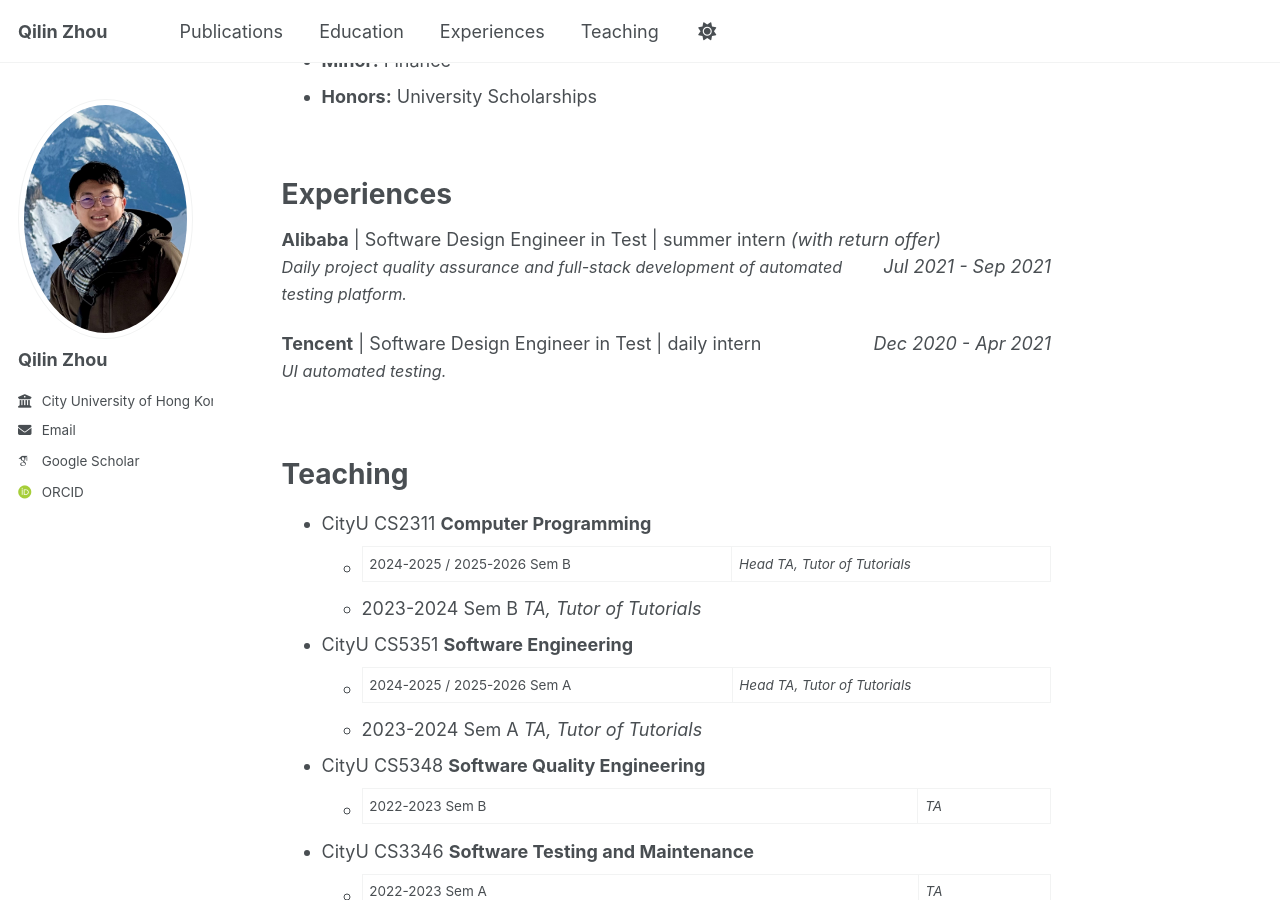
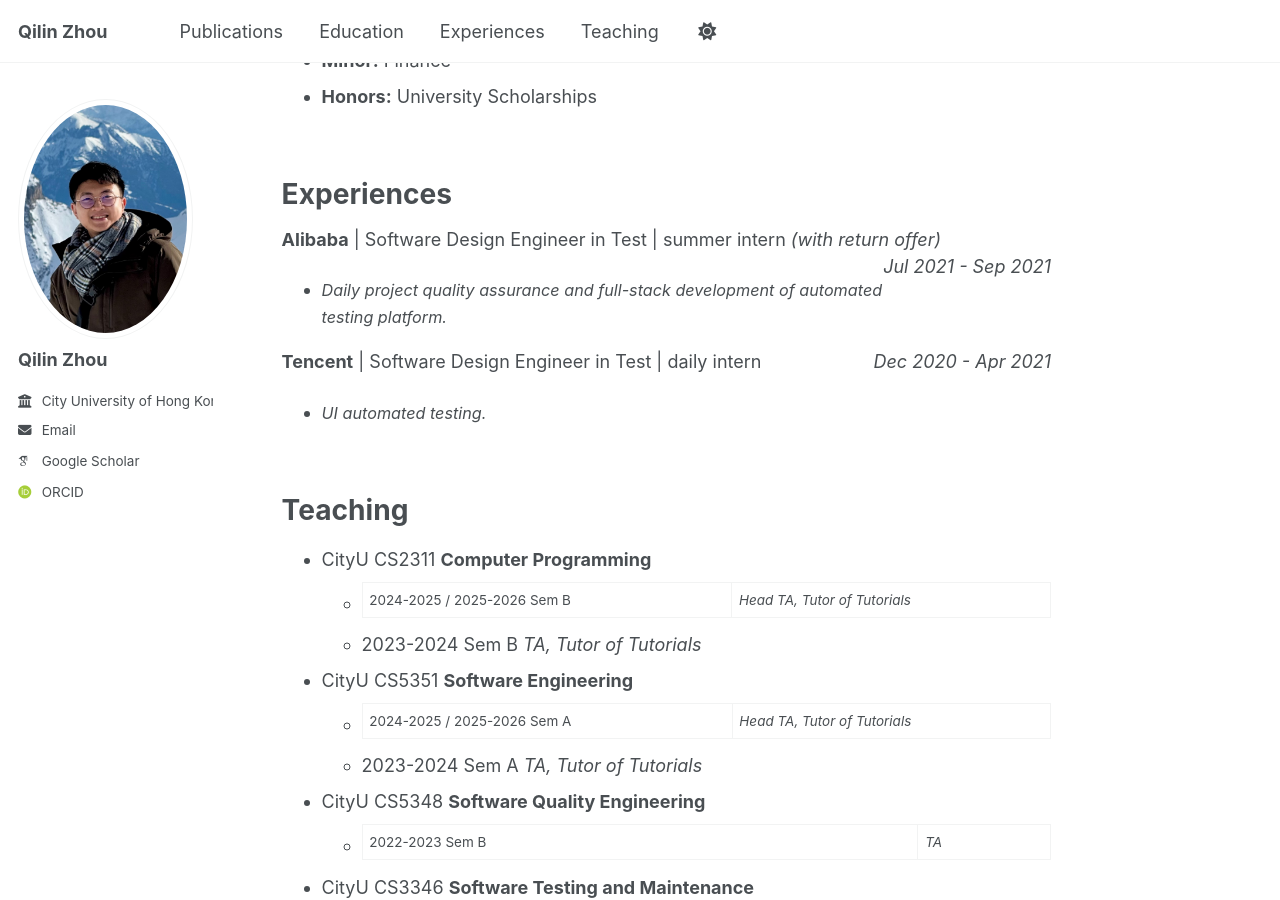
Before and after one commit to qilin-zhou/qilin-zhou.github.io, a Jekyll site: the page built from _pages/about.md, in a window 1280 px wide and 900 px high, scrolled down 1855 px. Built offline with Jekyll 4.4.1, drawn with Linux system fonts in a browser that asks for light colours; some web fonts are replaced; a script bundle is joined from its source files by our own code; library files that are not in the unit come from our copies.

Commit message:
Update about.md

```diff
--- a/_pages/about.md
+++ b/_pages/about.md
@@ -63,10 +63,10 @@
 ======
 
 **Alibaba** | Software Design Engineer in Test | summer intern <i>(with return offer)</i> <span style="float: right; font-style: italic;"> Jul 2021 - Sep 2021  </span>
-<i><span style="font-size: 90%;"> Daily project quality assurance and full-stack development of automated testing platform.</span></i>
+* <i><span style="font-size: 90%;"> Daily project quality assurance and full-stack development of automated testing platform.</span></i>
 
 **Tencent** | Software Design Engineer in Test | daily intern <span style="float: right; font-style: italic;"> Dec 2020 - Apr 2021  </span>
-<i><span style="font-size: 90%;"> UI automated testing.</span></i>
+* <i><span style="font-size: 90%;"> UI automated testing.</span></i>
 
 <br>
 
```
